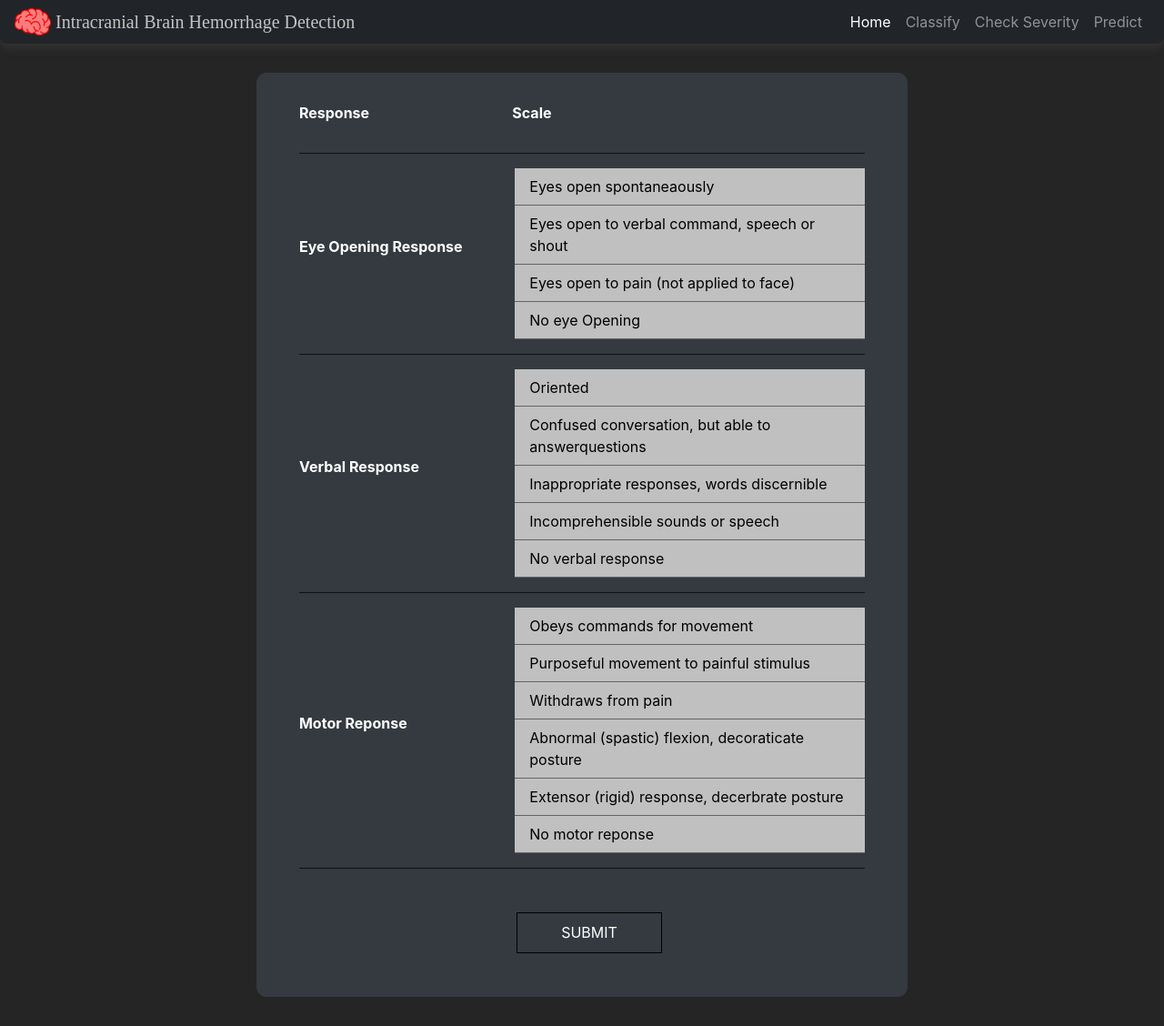
After one commit to jesdin/ICH, a Django app: page /predict/ in a window 1280 px wide. The commit adds this page. Shown: the whole page at 91% size. Run offline with Django 3.2, Linux system fonts and the light colour scheme; some libraries are stand-ins or nearby versions.

Commit message:
Child-HTML-Page & Updated Homepage

```diff
--- a/ICH/urls.py
+++ b/ICH/urls.py
@@ -20,4 +20,5 @@ from main import views
 urlpatterns = [
     # path('admin/', admin.site.urls),
     path('', views.home, name='home'),
+    path('predict/', views.predict, name='predict'),
 ]
--- /dev/null
+++ b/assets/css/style2.css
@@ -0,0 +1,163 @@
+/*------Browser scroll bar------*/
+::-webkit-scrollbar {
+  height: .4rem;
+  width: .4rem;
+}
+
+::-webkit-scrollbar-thumb {
+  background: rgb(255, 255, 255);
+}
+
+
+
+
+*,
+*::after,
+*::before {
+  margin: 0;
+  padding: 0;
+  box-sizing: inherit;
+}
+
+body {
+  display: grid;
+  place-items: center;
+  box-sizing: border-box;
+  min-height: 100vh;
+  background-color: rgb(37, 37, 37);
+  color: white;
+}
+
+/*------Navigation bar------*/
+.navbar {
+  box-shadow: 0px 5px 10px rgb(52 52 52);
+  background-color: #212529 !important;
+  border-radius: 0rem 0rem 0.5rem 0.5rem;
+  height: 6vh;
+  width: 100%;
+}
+
+.navbar-collapse {
+  display: flex;
+  justify-content: flex-end;
+}
+
+.tablerow {
+  display: grid;
+  place-items: center;
+  padding-top: 2rem;
+  padding-bottom: 2rem;
+}
+
+.rw {
+  padding: 2rem;
+  border-radius: 0.7rem;
+}
+
+.form-check-input {
+  visibility: hidden;
+}
+
+.form-check-label {
+  background-color: rgb(192, 192, 192);
+  color: black;
+  padding: 0.5rem 1rem;
+  width: 100%;
+  border-bottom: 1px solid rgb(100, 100, 100);
+}
+
+.form-check-label:first-child {
+  /* border-top-left-radius: 0.5rem;
+  border-top-right-radius: 0.5rem; */
+  border-radius: 0.5rem;
+}
+
+.form-check-input:checked+.form-check-label {
+  background-color: black;
+  color: white;
+}
+
+.scale {
+  padding-left: 2rem;
+  font-weight: 700;
+}
+
+.one {
+  background-color: rgba(0, 0, 0, 0.692);
+}
+
+/*------Buttons------*/
+@import url(https://fonts.googleapis.com/css?family=Roboto:400,100,900);
+
+.buttons {
+  display: flex;
+  flex-direction: row;
+  height: 100%;
+  justify-content: space-evenly;
+  text-align: center;
+  width: 100%;
+  padding: 1rem;
+  padding-top: 2rem;
+}
+
+.bttn {
+  color: #ffffff;
+  margin-left: 1rem;
+  cursor: pointer;
+  font-size: 16px;
+  font-weight: 700;
+  line-height: 45px;
+  max-width: 160px;
+  position: relative;
+  text-decoration: none;
+  text-transform: uppercase;
+  width: 100%;
+  height: 100%;
+}
+
+@media (min-width: 600px) {
+  .btn {
+    margin: 0 1em 2em;
+  }
+}
+
+.bttn:hover {
+  text-decoration: none;
+}
+
+/*------Classify button------*/
+.bttn-1 {
+  background: transparent;
+  font-weight: 400;
+}
+
+.bttn-1 svg {
+  height: 45px;
+  left: 0;
+  position: absolute;
+  top: 0;
+  width: 100%;
+}
+
+.bttn-1 rect {
+  fill: none;
+  stroke: #000000;
+  stroke-width: 2;
+  stroke-dasharray: 422, 0;
+  transition: all 0.35s linear;
+}
+
+.bttn-1:hover {
+  background: transparent;
+  font-weight: 200;
+  letter-spacing: 5px;
+  /* color: #5eff00; */
+  color: #ffffff;
+}
+
+.bttn-1:hover rect {
+  stroke-width: 5;
+  stroke-dasharray: 15, 310;
+  stroke-dashoffset: 48;
+  transition: all 1.35s cubic-bezier(0.19, 1, 0.22, 1);
+}
--- /dev/null
+++ b/main/templates/predict.html
@@ -0,0 +1,222 @@
+<!DOCTYPE html>
+<html lang="en">
+
+<head>
+    <meta charset="UTF-8">
+    <meta name="viewport" content="width=device-width, initial-scale=1.0">
+    <meta http-equiv="X-UA-Compatible" content="ie=edge">
+
+
+    <link rel="stylesheet" href="https://stackpath.bootstrapcdn.com/bootstrap/4.4.1/css/bootstrap.min.css">
+    <link rel="stylesheet" href="https://cdnjs.cloudflare.com/ajax/libs/font-awesome/4.7.0/css/font-awesome.min.css">
+    <link rel="stylesheet" href="https://cdnjs.cloudflare.com/ajax/libs/font-awesome/5.13.0/css/all.min.css">
+
+    <script src="https://code.jquery.com/jquery-3.4.1.slim.min.js"></script>
+    <script src="https://cdnjs.cloudflare.com/ajax/libs/popper.js/1.12.9/umd/popper.min.js"
+        integrity="sha384-ApNbgh9B+Y1QKtv3Rn7W3mgPxhU9K/ScQsAP7hUibX39j7fakFPskvXusvfa0b4Q" crossorigin="anonymous">
+    </script>
+    <script src="https://stackpath.bootstrapcdn.com/bootstrap/4.4.1/js/bootstrap.min.js"></script>
+    <script src="https://code.jquery.com/jquery-3.4.1.min.js"
+        integrity="sha256-CSXorXvZcTkaix6Yvo6HppcZGetbYMGWSFlBw8HfCJo=" crossorigin="anonymous"></script>
+    <script src="https://cdnjs.cloudflare.com/ajax/libs/jspdf/0.9.0rc1/jspdf.min.js"></script>
+    <script src="https://unpkg.com/axios/dist/axios.min.js"></script>
+
+
+    {% load static %}
+
+    <link rel="apple-touch-icon" sizes="180x180" href="{% static "favicon_io/apple-touch-icon.png" %}">
+    <link rel="icon" type="image/png" sizes="32x32" href="{% static "favicon_io/favicon-32x32.png" %}">
+    <link rel="icon" type="image/png" sizes="16x16" href="{% static "favicon_io/favicon-16x16.png" %}">
+    <link rel="shortcut icon" type="image/png" href="{% static "favicon_io/favicon.ico" %}">
+    <link rel="manifest" href="{% static "favicon_io/site.webmanifest" %}">
+
+    <link rel="stylesheet" href="{% static "css/style2.css" %}">
+
+    <title>Intracranial Brain Hemorrhage Detection</title>
+</head>
+
+<body>
+    <nav class="navbar navbar-expand-lg sticky-top navbar-dark" id="navbar">
+        <a class="navbar-brand" href="#" style="font-family: ui-sans-serif; color: #c5c4c4;">
+
+            <img src="{% static "images/logo.png" %}" width="40" height="30" class="d-inline-block align-top" alt="">
+            Intracranial Brain Hemorrhage Detection
+        </a>
+        <button class="navbar-toggler" type="button" data-toggle="collapse" data-target="#navbarNavAltMarkup"
+            aria-controls="navbarNavAltMarkup" aria-expanded="false" aria-label="Toggle navigation">
+            <span class="navbar-toggler-icon"></span>
+        </button>
+        <div class="collapse navbar-collapse" id="navbarNavAltMarkup">
+            <div class="navbar-nav">
+                <a class="nav-item nav-link active" href="{% url 'home' %}">Home</a>
+                <a class="nav-item nav-link" href="#" id="aboutus">Classify</a>
+                <a class="nav-item nav-link" href="#" id="aboutus">Check Severity</a>
+                <a class="nav-item nav-link" href="{% url 'predict' %}" id="predict">Predict</a>
+            </div>
+        </div>
+    </nav>
+    <div class="container-fluid tablerow">
+        <div class="row table-dark rw">
+            <div class="col d-flex flex-column justify-content-center">
+                <div class="row">
+                    <div class="col-4" style="font-weight: 700;">
+                        <p>Response</p>
+                    </div>
+                    <div class="col-8 scale">
+                        <p>Scale</p>
+                    </div>
+                </div>
+                <hr class="one">
+                <form>
+                    <div class="row rowone">
+                        <div class="col-4 d-flex flex-column justify-content-center" style="font-weight: 700;">
+                            <p>Eye Opening Response</p>
+                        </div>
+                        <div class="col-8">
+                            <div class="form-check">
+                                <input class="form-check-input" type="radio" name="Eye Opening Response"
+                                    id="eyesopenspontaneaously" value="Eyes open spontaneaously">
+                                <label class="form-check-label" for="eyesopenspontaneaously">
+                                    Eyes open spontaneaously
+                                </label>
+                            </div>
+                            <div class="form-check">
+                                <input class="form-check-input" type="radio" name="Eye Opening Response"
+                                    id="eyesopentoverbalcommand" value="Eyes open to verbal command, speech or shout">
+                                <label class="form-check-label" for="eyesopentoverbalcommand">
+                                    Eyes open to verbal command, speech or shout
+                                </label>
+                            </div>
+                            <div class="form-check">
+                                <input class="form-check-input" type="radio" name="Eye Opening Response"
+                                    id="eyesopentopain" value="Eyes open to pain (not applied to face)">
+                                <label class="form-check-label text-nowrap" for="eyesopentopain">
+                                    Eyes open to pain (not applied to face)
+                                </label>
+                            </div>
+                            <div class="form-check">
+                                <input class="form-check-input" type="radio" name="Eye Opening Response"
+                                    id="noeyeOpening" value="No eye Opening">
+                                <label class="form-check-label" for="noeyeOpening">
+                                    No eye Opening
+                                </label>
+                            </div>
+                        </div>
+                    </div>
+                    <hr class="one">
+                    <div class="row rowtwo">
+                        <div class="col-4 d-flex flex-column justify-content-center" style="font-weight: 700;">
+                            <p>Verbal Response</p>
+                        </div>
+                        <div class="col-8">
+                            <div class="form-check">
+                                <input class="form-check-input" type="radio" name="Verbal Response" id="Oriented"
+                                    value="Oriented">
+                                <label class="form-check-label" for="Oriented">
+                                    Oriented
+                                </label>
+                            </div>
+                            <div class="form-check">
+                                <input class="form-check-input" type="radio" name="Verbal Response"
+                                    id="confusedconversation"
+                                    value="Confused conversation, but able to answerquestions">
+                                <label class="form-check-label" for="confusedconversation">
+                                    Confused conversation, but able to answerquestions
+                                </label>
+                            </div>
+                            <div class="form-check">
+                                <input class="form-check-input" type="radio" name="Verbal Response"
+                                    id="inappropriateresponses" value="Inappropriate responses, words discernible">
+                                <label class="form-check-label" for="inappropriateresponses">
+                                    Inappropriate responses, words discernible
+                                </label>
+                            </div>
+                            <div class="form-check">
+                                <input class="form-check-input" type="radio" name="Verbal Response"
+                                    id="Incomprehensible" value="Incomprehensible sounds or speech">
+                                <label class="form-check-label" for="Incomprehensible">
+                                    Incomprehensible sounds or speech
+                                </label>
+                            </div>
+                            <div class="form-check">
+                                <input class="form-check-input" type="radio" name="Verbal Response"
+                                    id="noverbalresponse" value="No verbal response">
+                                <label class="form-check-label" for="noverbalresponse">
+                                    No verbal response
+                                </label>
+                            </div>
+                        </div>
+                    </div>
+                    <hr class="one">
+                    <div class="row rowthree">
+                        <div class="col-4 d-flex flex-column justify-content-center" style="font-weight: 700;">
+                            <p>Motor Reponse</p>
+                        </div>
+                        <div class="col-8">
+                            <div class="form-check">
+                                <input class="form-check-input" type="radio" name="Motor Reponse" id="obeyscommands"
+                                    value="Obeys commands for movement">
+                                <label class="form-check-label" for="obeyscommands">
+                                    Obeys commands for movement
+                                </label>
+                            </div>
+                            <div class="form-check">
+                                <input class="form-check-input" type="radio" name="Motor Reponse"
+                                    id="purposefulmovement" value="Purposeful movement to painful stimulus">
+                                <label class="form-check-label" for="purposefulmovement">
+                                    Purposeful movement to painful stimulus
+                                </label>
+                            </div>
+                            <div class="form-check">
+                                <input class="form-check-input" type="radio" name="Motor Reponse" id="withdrawsfrompain"
+                                    value="Withdraws from pain">
+                                <label class="form-check-label" for="withdrawsfrompain">
+                                    Withdraws from pain
+                                </label>
+                            </div>
+                            <div class="form-check">
+                                <input class="form-check-input" type="radio" name="Motor Reponse"
+                                    id="decoraticateposture" value="Abnormal (spastic) flexion, decoraticate posture">
+                                <label class="form-check-label" for="decoraticateposture">
+                                    Abnormal (spastic) flexion, decoraticate posture
+                                </label>
+                            </div>
+                            <div class="form-check">
+                                <input class="form-check-input" type="radio" name="Motor Reponse" id="decerbrateposture"
+                                    value="Extensor (rigid) response, decerbrate posture">
+                                <label class="form-check-label" for="decerbrateposture">
+                                    Extensor (rigid) response, decerbrate posture
+                                </label>
+                            </div>
+                            <div class="form-check">
+                                <input class="form-check-input" type="radio" name="Motor Reponse" id="nomotorresponse"
+                                    value="No motor reponse">
+                                <label class="form-check-label" for="nomotorresponse">
+                                    No motor reponse
+                                </label>
+                            </div>
+                        </div>
+                    </div>
+                </form>
+                <hr class="one">
+                <div class="row rowfour">
+                    <div class="col d-flex flex-column justify-content-center" style="font-weight: 700;">
+                        <div class="buttons">
+                            <!-- <input type="submit" value="Submit" class="bttn bttn-1" id="sub"> -->
+                            <a href="#" class="bttn bttn-1" id="sub" onclick="checkButton()">
+                                <svg>
+                                    <rect x="0" y="0" fill="none" width="100%" height="100%" />
+                                </svg>
+                                Submit
+                            </a>
+                        </div>
+                    </div>
+                </div>
+            </div>
+        </div>
+
+    </div>
+</body>
+
+
+</html>
--- a/main/views.py
+++ b/main/views.py
@@ -3,3 +3,6 @@ from django.shortcuts import render
 # Create your views here.
 def home(request):
     return render(request,'index.html')
+
+def predict(request):
+    return render(request,'predict.html')
```
Also changed, not shown: assets/css/style.css (+66 -101 lines), main/templates/index.html (+22 -38 lines), assets/images/canva-photo-editor.png (added).
